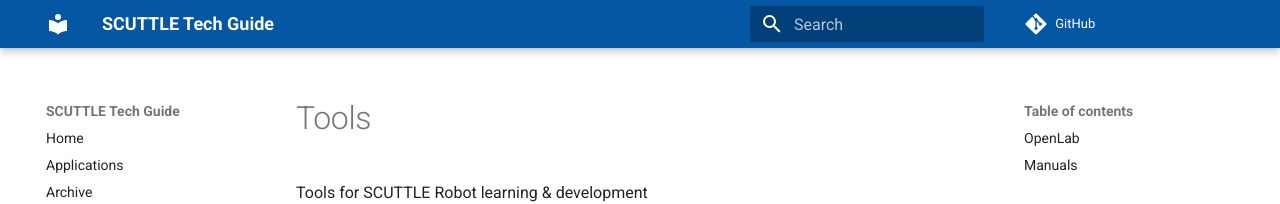
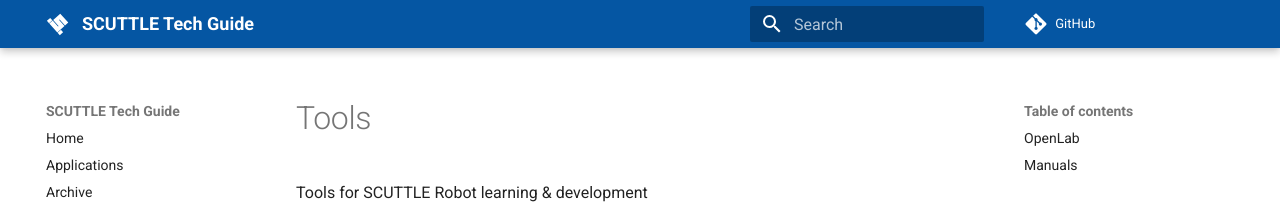
Before and after one commit to dmalawey/ScuttleTechGuide, an MkDocs documentation site: the page built from docs/tools.md, in a window 1280 px wide. Shown: the top 204 px of the page. Built offline with MkDocs 1.6.1 and Material for MkDocs 9.7.7, drawn with Linux system fonts in a browser that asks for light colours; comment, search, counter and statistics services are not loaded.

Commit message:
Add branding to site

```diff
--- a/docs/style.css
+++ b/docs/style.css
@@ -11,6 +11,14 @@
     --md-primary-fg-color--dark: var(--bs-primary-dark);
 }
 
+[dir="ltr"] .md-header__title {
+    margin-left: 0;
+}
+
+[dir="rtl"] .md-header__title {
+    margin-right: 0;
+}
+
 .navbar.bg-primary {
     background-image: linear-gradient(var(--bs-primary-light), var(--bs-primary));
 }
--- a/mkdocs.yml
+++ b/mkdocs.yml
@@ -12,6 +12,8 @@ theme:
   name: material
   palette:
     scheme: scuttle
+  logo: img/scuttle_logo_white.svg
+  favicon: img/favicon.png
 
 extra_css:
   - style.css
```
Also changed, not shown: docs/img/favicon.png (renamed from docs/favicon.png), docs/img/scuttle_logo_white.svg (added).
